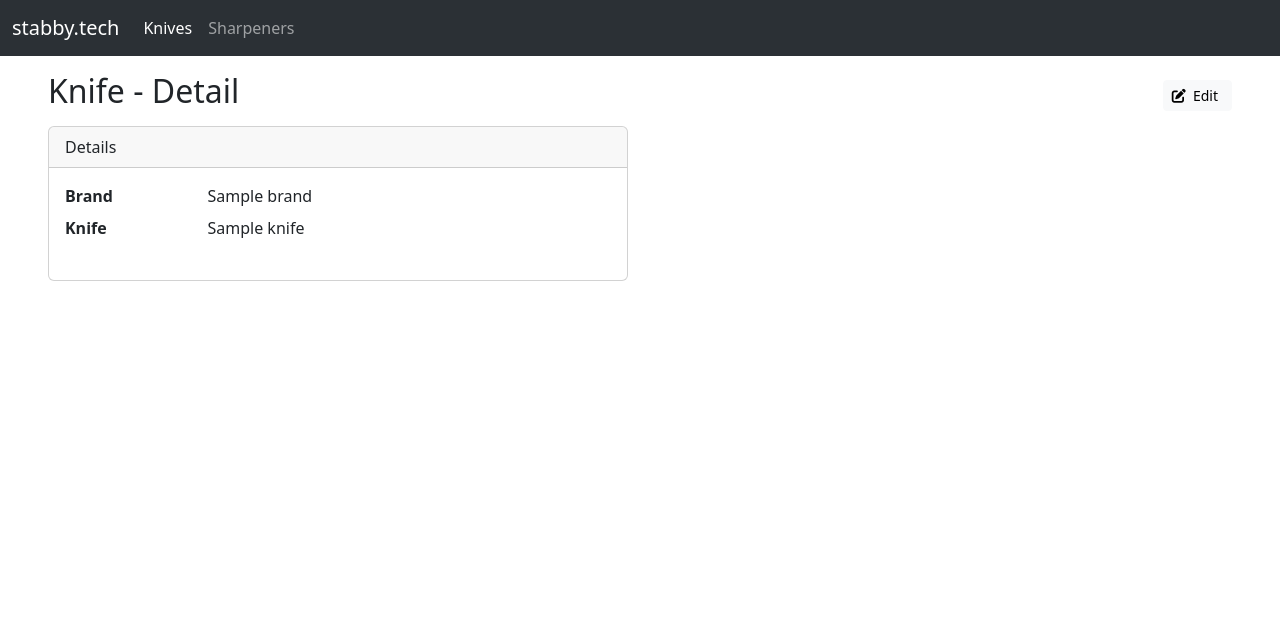
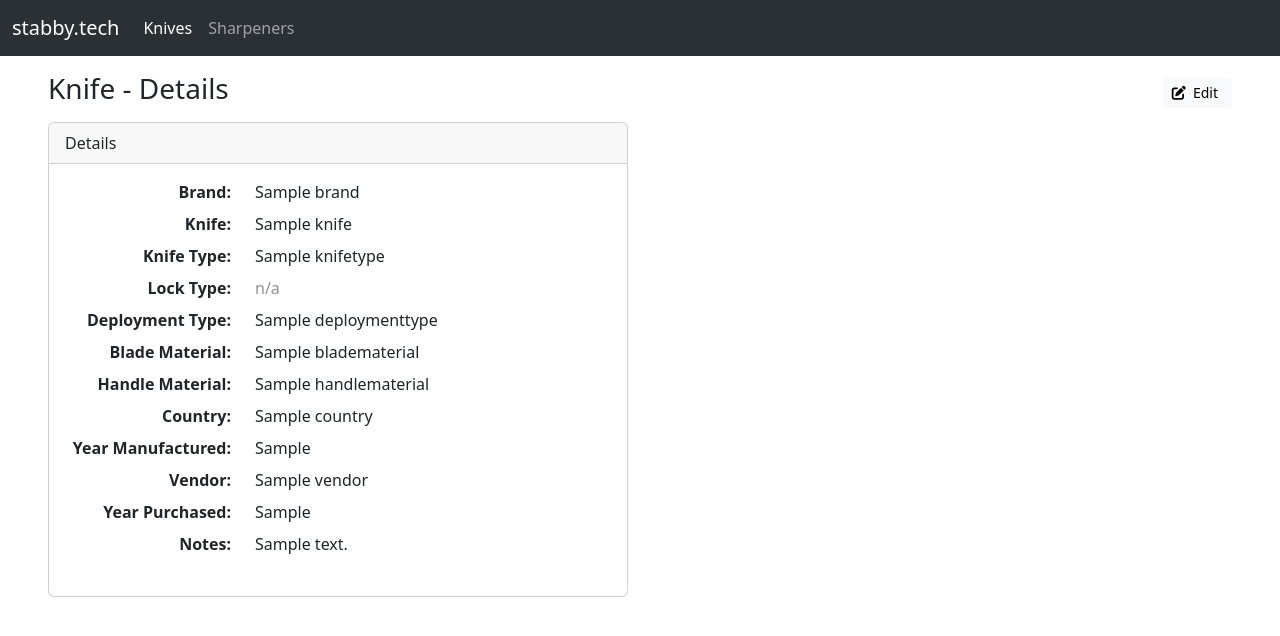
Before and after one commit to daniel-certa-1228/stabby, a Django app: page /knives/detail/1/ in a window 1280 px wide. Shown: the top 636 px of the page. Run offline with Django 4.2, Linux system fonts and the light colour scheme; tables that the repository leaves empty hold one stand-in row (values such as "Sample post"); some libraries are stand-ins or nearby versions.

Commit message:
getting some knife data on screen

```diff
--- a/stabby_web/templates/stabby_web/index.html
+++ b/stabby_web/templates/stabby_web/index.html
@@ -4,7 +4,7 @@
 {% block main%}
 
     <div class="d-flex flex-row justify-content-between">
-        <h2 class="inline-block">Knives</h2>
+        <h3 class="inline-block">Knives</h3>
         <button type="button" class="btn btn-light btn-sm align-self-center new-btn"><i class="fa-solid fa-plus"></i>&nbsp;&nbsp;New</button>
     </div>
 
--- a/stabby_web/templates/stabby_web/knife-detail.html
+++ b/stabby_web/templates/stabby_web/knife-detail.html
@@ -3,7 +3,7 @@
 {% block main%}
 
     <div class="d-flex flex-row justify-content-between">
-        <h2 class="inline-block">Knife - Detail</h2>
+        <h3 class="inline-block">Knife - Details</h3>
         <button type="button" class="btn btn-light btn-sm align-self-center new-btn"><i class="fa-solid fa-edit"></i>&nbsp;&nbsp;Edit</button>
     </div>
 
@@ -15,10 +15,30 @@
                 </div>
                 <div class="card-body">
                     <dl class="row">
-                        <dt class="col-sm-3 text-right">Brand</dt>
-                        <dd class="col-sm-9 text-left">{{ knife.brand }}</dd>
-                        <dt class="col-sm-3 text-right">Knife</dt>
-                        <dd class="col-sm-9 text-left">{{ knife.name }}</dd>
+                        <dt class="col-sm-4 text-end">Brand:</dt>
+                        <dd class="col-sm-8 text-left">{{ knife.brand }}</dd>
+                        <dt class="col-sm-4 text-end">Knife:</dt>
+                        <dd class="col-sm-8 text-left">{{ knife.name }}</dd>
+                        <dt class="col-sm-4 text-end">Knife Type:</dt>
+                        <dd class="col-sm-8 text-left">{{ knife.knife_type }}</dd>
+                        <dt class="col-sm-4 text-end">Lock Type:</dt>
+                        <dd class="col-sm-8 text-left">{% if knfife.lock_type %}{{ knife.lock_type }}{% else %}<span class="text-body-tertiary">n/a{% endif %}</dd>
+                        <dt class="col-sm-4 text-end">Deployment Type:</dt>
+                        <dd class="col-sm-8 text-left">{{ knife.deployment_type }}</dd>
+                        <dt class="col-sm-4 text-end">Blade Material:</dt>
+                        <dd class="col-sm-8 text-left">{{ knife.blade_material }}</dd>
+                        <dt class="col-sm-4 text-end">Handle Material:</dt>
+                        <dd class="col-sm-8 text-left">{{ knife.handle_material }}</dd>
+                        <dt class="col-sm-4 text-end">Country:</dt>
+                        <dd class="col-sm-8 text-left">{{ knife.country }}</dd>
+                        <dt class="col-sm-4 text-end">Year Manufactured:</dt>
+                        <dd class="col-sm-8 text-left">{{ knife.year_of_manufacture }}</dd>
+                        <dt class="col-sm-4 text-end">Vendor:</dt>
+                        <dd class="col-sm-8 text-left">{{ knife.vendor }}</dd>
+                        <dt class="col-sm-4 text-end">Year Purchased:</dt>
+                        <dd class="col-sm-8 text-left">{{ knife.year_of_purchase }}</dd>
+                        <dt class="col-sm-4 text-end">Notes:</dt>
+                        <dd class="col-sm-8 text-left">{{ knife.notes }}</dd>
                     </dl>
                 </div>
                 {% comment %} <ul class="list-group list-group-flush">
--- a/stabby_web/templates/stabby_web/sharpener-detail.html
+++ b/stabby_web/templates/stabby_web/sharpener-detail.html
@@ -3,7 +3,7 @@
 {% block main%}
 
     <div class="d-flex flex-row justify-content-between">
-        <h2 class="inline-block">Sharpener - Detail</h2>
+        <h3 class="inline-block">Sharpener - Detail</h3>
         <button type="button" class="btn btn-light btn-sm align-self-center new-btn"><i class="fa-solid fa-edit"></i>&nbsp;&nbsp;Edit</button>
     </div>
 
--- a/stabby_web/templates/stabby_web/sharpeners.html
+++ b/stabby_web/templates/stabby_web/sharpeners.html
@@ -4,7 +4,7 @@
 {% block main%}
 
     <div class="d-flex flex-row justify-content-between">
-        <h2 class="inline-block">Sharpeners</h2>
+        <h3 class="inline-block">Sharpeners</h3>
         <button type="button" class="btn btn-light btn-sm align-self-center new-btn"><i class="fa-solid fa-plus"></i>&nbsp;&nbsp;New</button>
     </div>
 
```
